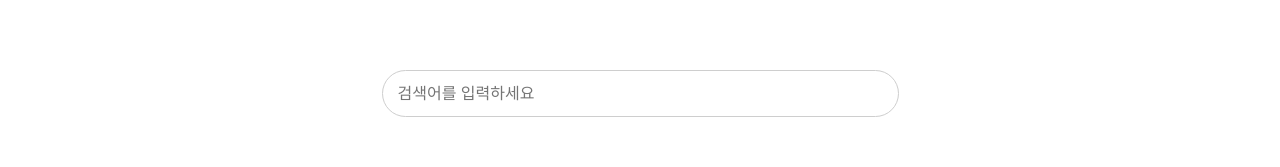
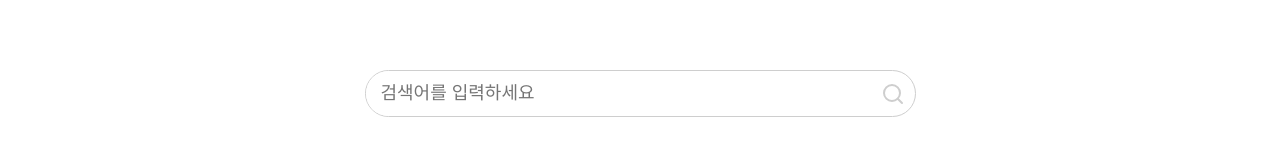
Before and after one commit to petitesize/elice_carebuddy_FE, a React (Vite) app: page /community in a window 1280 px wide. Shown: the part 150-317 px from the top of the page. Built offline with nearby package versions, Linux system fonts and the light colour scheme; a web font is replaced by a local one.

Commit message:
Feat: completed Search base component

```diff
--- a/src/components/baseComponent/BasedSearch.tsx
+++ /dev/null
@@ -1,10 +0,0 @@
-import styled from 'styled-components';
-
-const BasedSearch = styled.input`
-  background: #ffffff;
-  border: 1px solid #cecece;
-  border-radius: 30px;
-  padding: 5px 5px 5px 15px;
-`;
-
-export default BasedSearch;
--- /dev/null
+++ b/src/components/baseComponent/Search.tsx
@@ -0,0 +1,48 @@
+import styled from 'styled-components';
+import { LuSearch } from 'react-icons/lu';
+
+type InputProps = {
+  width?: number;
+  fontSize?: number;
+};
+
+const SearchBox = styled.div`
+  display: flex;
+  flex-direction: row;
+  align-items: center;
+
+  background: var(--color-white);
+  border: 1px solid var(--color-grey-2);
+  height: auto;
+  border-radius: 30px;
+  margin-top: 30px;
+`;
+
+const StyledInput = styled.input<InputProps>`
+  border: none;
+  border-radius: 30px;
+  height: 35px;
+  font-size: ${(props) =>
+    props.fontSize ? `${props.fontSize}px` : 'var(--font-size-md-2)'};
+  padding: 5px 0 5px 15px;
+  width: ${(props) => (props.width ? `${props.width}px` : '500px')};
+
+  &:focus {
+    outline: none;
+  }
+`;
+
+const StyledIcon = styled(LuSearch)`
+  font-size: 24px;
+  margin-right: 10px;
+  color: var(--color-grey-2);
+`;
+
+const Search: React.FC<InputProps>= ({ width, fontSize }) => (
+  <SearchBox>
+    <StyledInput type="string" placeholder="검색어를 입력하세요" width={width} fontSize={fontSize} />
+    <StyledIcon />
+  </SearchBox>
+);
+
+export default Search;
--- a/src/components/community/CommunitySearch.tsx
+++ /dev/null
@@ -1,23 +0,0 @@
-import styled from 'styled-components';
-
-type CommunitySearchProps = {
-  searchTerm?: string;
-};
-
-const Search = styled.input`
-  background: var(--color-white);
-  border: 1px solid var(--color-grey-2);
-  border-radius: 30px;
-  margin-top: 30px;
-  height: 35px;
-  width: 500px;
-  font-size: 16px;
-  padding: 5px 0 5px 15px;
-`;
-const CommunitySearch: React.FC<CommunitySearchProps> = ({ searchTerm }) => (
-  <Search type="string" placeholder="검색어를 입력하세요">
-    {searchTerm}
-  </Search>
-);
-
-export default CommunitySearch;
--- a/src/pages/community/Community.tsx
+++ b/src/pages/community/Community.tsx
@@ -3,7 +3,7 @@ import styled from 'styled-components';
 
 // 컴포넌트
 import WritingButton from '../../components/community/WritingButton';
-import CommunitySearch from '../../components/community/CommunitySearch';
+import Search from '../../components/baseComponent/Search';
 import FeedBox from '../../components/community/FeedBox';
 import SidePanel from '../../components/community/SidePanel';
 import MemberListSidebar from '../../components/community/MemberListSidebar';
@@ -37,7 +37,6 @@ const Community: React.FC = () => {
   `;
 
   const CommunityFeedContainer = styled.div`
-    // background-color: yellow;
     width: 70%;
     margin-bottom: 30px;
   `;
@@ -46,7 +45,6 @@ const Community: React.FC = () => {
     display: flex;
     flex-direction: column;
     width: 20%;
-    // background-color: yellow;
   `;
 
   const GroupOption = styled.div`
@@ -66,7 +64,7 @@ const Community: React.FC = () => {
   return (
     <>
       <SearchContainer>
-        <CommunitySearch />
+        <Search />
       </SearchContainer>
       <ContentContainer>
         <CommunityFeedContainer>
--- a/src/pages/home/Home.tsx
+++ b/src/pages/home/Home.tsx
@@ -50,7 +50,6 @@ const Home: React.FC = () => {
   justify-content: flex-start;
   align-items: center;
   width: 100%;
-  background-color: red;
 
   p {
     color: var(--color-grey-1);
--- a/src/pages/hospitalInfo/HospitalSearch.tsx
+++ b/src/pages/hospitalInfo/HospitalSearch.tsx
@@ -1,6 +1,6 @@
 import React from 'react';
 import styled from 'styled-components';
-import BasedSearch from '../../components/baseComponent/BasedSearch';
+import BasedSearch from '../../components/baseComponent/Search';
 import BasedSelect from '../../components/baseComponent/BasedSelect';
 import BasedButton from '../../components/baseComponent/BasedButton';
 
--- a/src/pages/information/HosplitalSearchResult.tsx
+++ b/src/pages/information/HosplitalSearchResult.tsx
@@ -1,6 +1,6 @@
 import React from 'react';
 import styled from 'styled-components';
-import BasedSearch from '../../components/baseComponent/BasedSearch';
+import BasedSearch from '../../components/baseComponent/Search';
 import BasedSelect from '../../components/baseComponent/BasedSelect';
 import BasedButton from '../../components/baseComponent/BasedButton';
 
```
